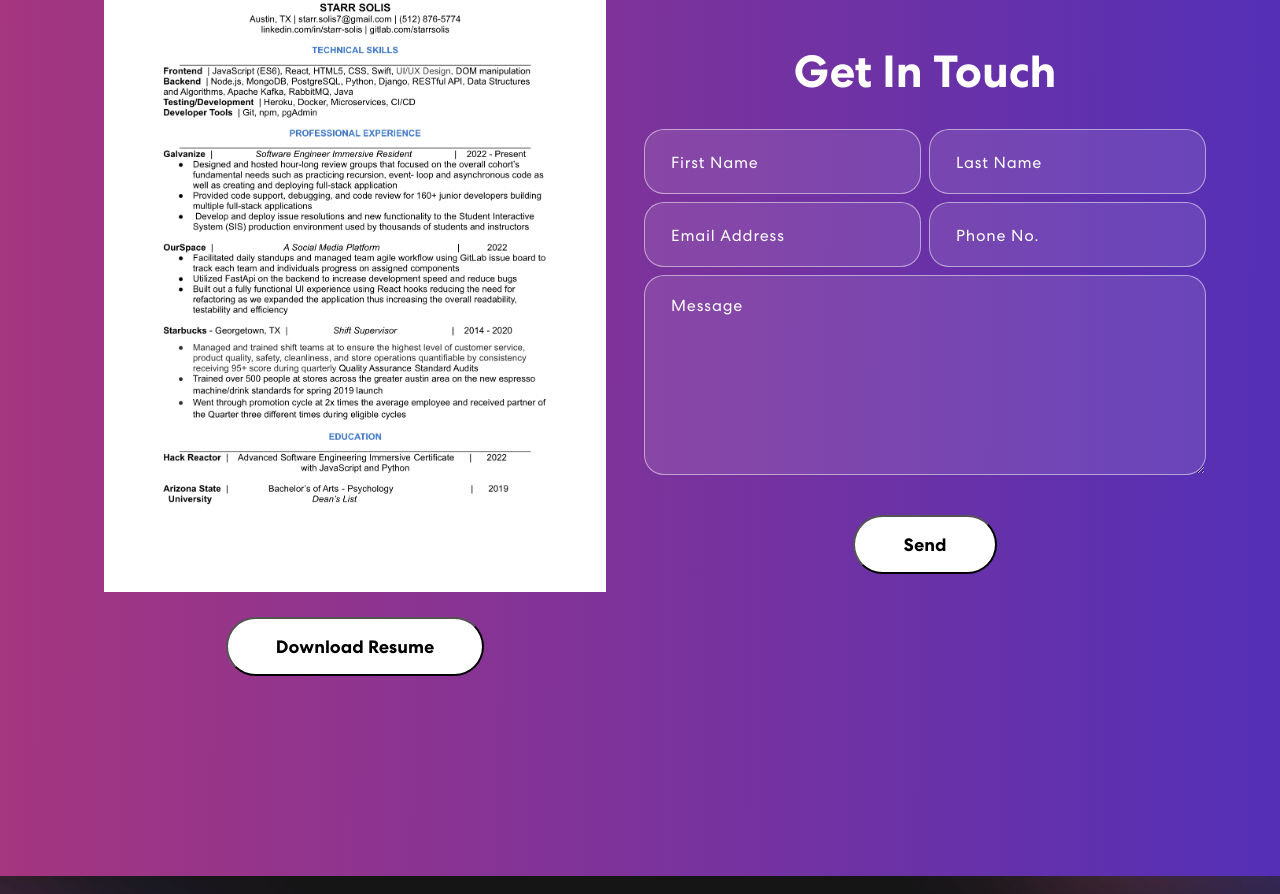
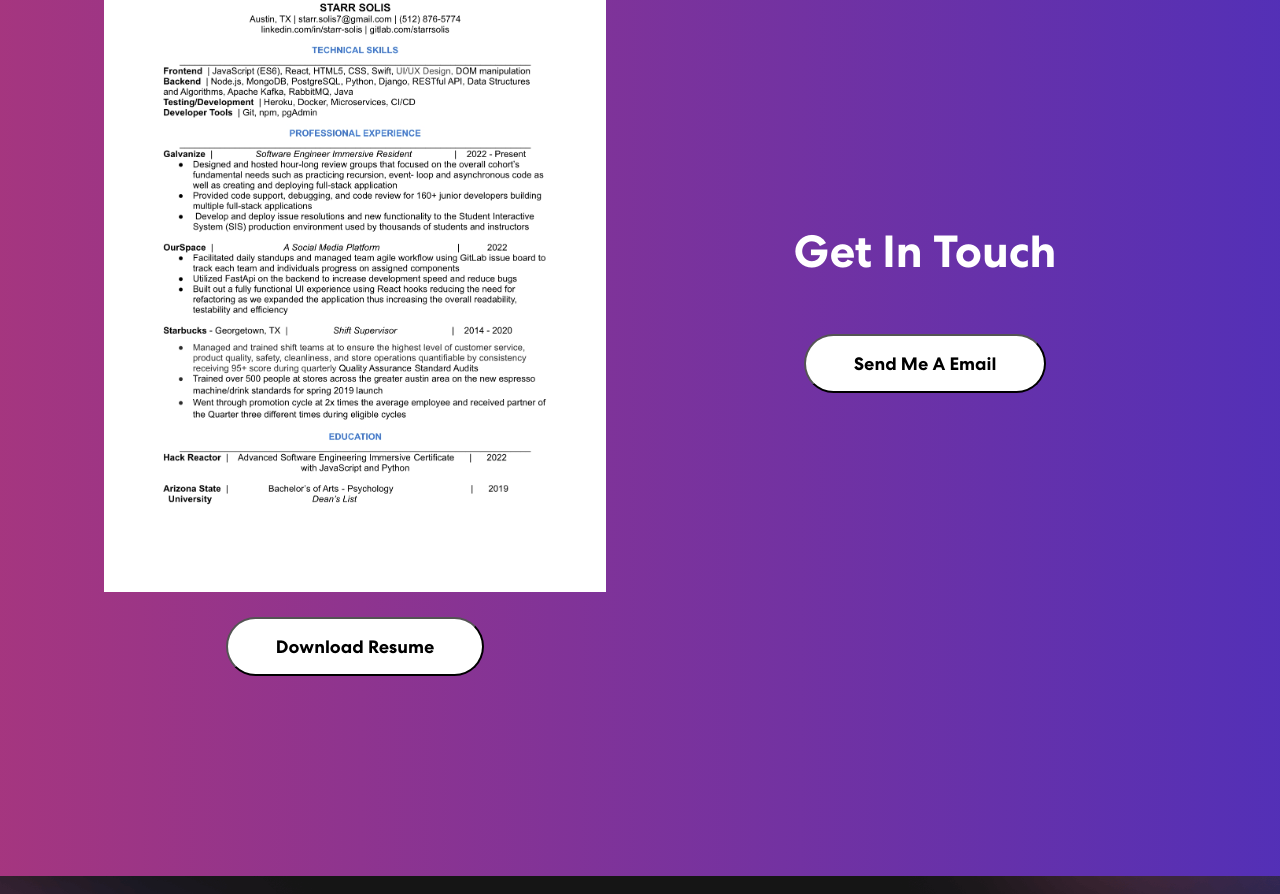
Before and after one commit to starrsolis/my-portfolio, a React (Create React App) app: page / in a window 1280 px wide. Shown: the part 2220-3114 px from the top of the page. Built offline with nearby package versions, Linux system fonts and the light colour scheme.

Commit message:
MVP mail

```diff
--- a/package.json
+++ b/package.json
@@ -7,6 +7,9 @@
     "@testing-library/react": "^13.4.0",
     "@testing-library/user-event": "^13.5.0",
     "bootstrap": "^5.2.3",
+    "cors": "^2.8.5",
+    "express": "^4.18.2",
+    "nodemailer": "^6.9.1",
     "react": "^18.2.0",
     "react-bootstrap": "^2.7.2",
     "react-bootstrap-icons": "^1.10.2",
--- a/src/App.css
+++ b/src/App.css
@@ -547,12 +547,14 @@
   z-index: 1;
   position: relative;
 }
+/***
 .contact button:hover {
-  color: #fff;
+  color:white;
 }
+**/
 .contact button::before {
   content: "";
-  background: lightblue;
+  background: #6495ED;
   width: 0;
   height: 100%;
   position: absolute;
@@ -562,13 +564,17 @@
   z-index: 0;
   transition: 0.3s ease-in-out;
 }
+
 .contact button:hover::before {
   width: 100%;
+  opacity: 0.5;
+
 }
 .contact button:hover::after {
   width: 100%;
-  color:white
+  opacity: 1
 }
+
 
 /************ Footer Css ************/
 .footer {
--- a/src/components/Contact.js
+++ b/src/components/Contact.js
@@ -58,32 +58,9 @@
           </Col>
           <Col size={12} md={6}>
                 <h2>Get In Touch</h2>
-                <form onSubmit={handleSubmit}>
-                  <Row>
-                    <Col size={12} sm={6} className="px-1">
-                      <input type="text" value={formDetails.firstName} placeholder="First Name" onChange={(e) => onFormUpdate('firstName', e.target.value)} />
-                    </Col>
-                    <Col size={12} sm={6} className="px-1">
-                      <input type="text" value={formDetails.lasttName} placeholder="Last Name" onChange={(e) => onFormUpdate('lastName', e.target.value)}/>
-                    </Col>
-                    <Col size={12} sm={6} className="px-1">
-                      <input type="email" value={formDetails.email} placeholder="Email Address" onChange={(e) => onFormUpdate('email', e.target.value)} />
-                    </Col>
-                    <Col size={12} sm={6} className="px-1">
-                      <input type="tel" value={formDetails.phone} placeholder="Phone No." onChange={(e) => onFormUpdate('phone', e.target.value)}/>
-                    </Col>
-                    <Col size={12} className="px-1">
-                      <textarea rows="6" value={formDetails.message} placeholder="Message" onChange={(e) => onFormUpdate('message', e.target.value)}></textarea>
-                      <button type="submit"><span>{buttonText}</span></button>
-                    </Col>
-                    {
-                      status.message &&
-                      <Col>
-                        <p className={status.success === false ? "danger" : "success"}>{status.message}</p>
-                      </Col>
-                    }
-                  </Row>
-                </form>
+                <a href="mailto:starr.solis7@gmail.com">
+            <button>Send Me A Email</button>
+          </a>
             </Col>
         </Row>
       </Container>
```
Also changed, not shown: 1 other file (tests, documents, lock files or other folders).
